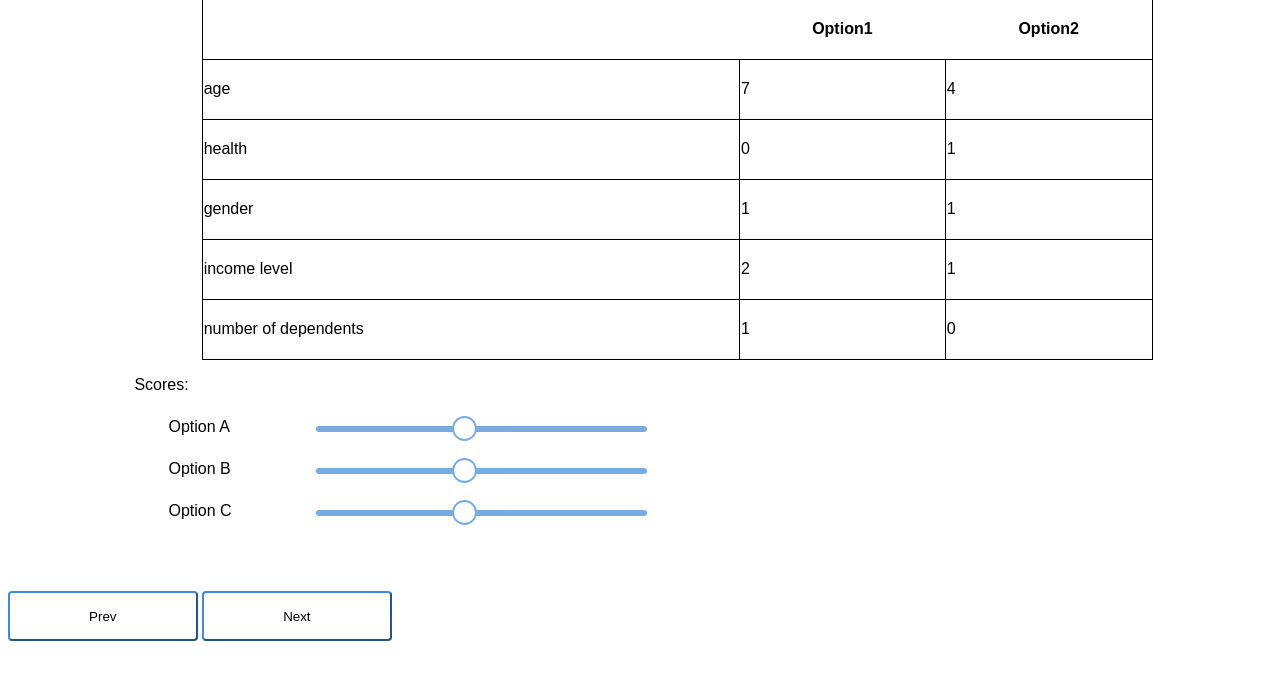
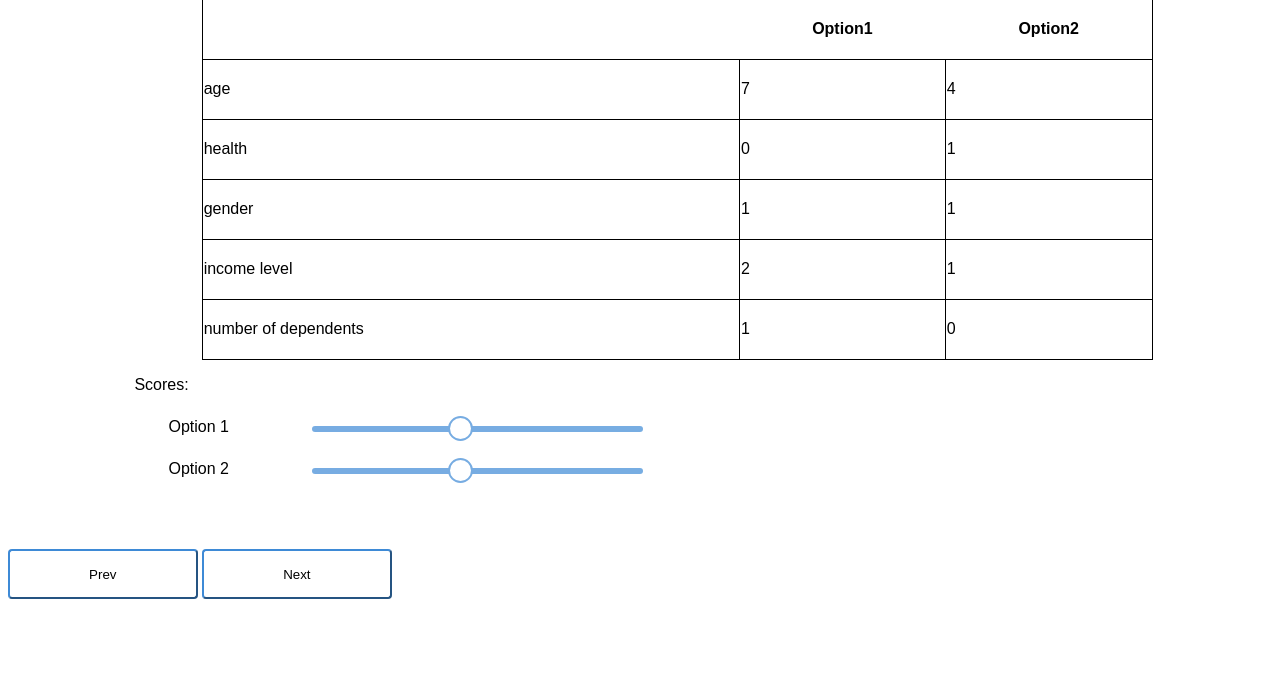
Before and after one commit to inwonakng/ethical_ai, a Django app: page /loadsurvey in a window 1280 px wide. Shown: the part 127-800 px from the top of the page. Run offline with Django 3.2, Linux system fonts and the light colour scheme; some libraries are stand-ins or nearby versions.

Commit message:
Dynamic Sliders
Displays a dynamic amount of sliders based on the array of options given.

```diff
--- a/ethicssite/static/scripts/compiled_js/helper.js
+++ b/ethicssite/static/scripts/compiled_js/helper.js
@@ -3,6 +3,11 @@
 // I want to change this area here, so instead of appending it to the page, it will just add it to the page.
 function addsurveytopage(element) {
     document.getElementById("survey").append(element);
+}
+function addsliderstopage(i) {
+    for (var j = 0; j < i; j++) {
+        document.getElementById("scorecontainer").append(makeslider(String((j + 1))));
+    }
 }
 function make(tag, id) {
     let item = document.createElement(tag);
--- a/ethicssite/static/scripts/compiled_js/samplescript.js
+++ b/ethicssite/static/scripts/compiled_js/samplescript.js
@@ -11,6 +11,7 @@ function writetopage(data, args) {
     //     question.appendChild(oneq)
     // }
     addsurveytopage(question);
+    addsliderstopage(data.length);
 }
 function maketable(data, index) {
     let table = make('table', 'table' + index);
@@ -30,12 +31,26 @@ function maketable(data, index) {
             row.insertCell().innerHTML = d[key];
         }
     }
-    let count = 0;
-    for (let key in data) {
-        count++;
-        console.log(count);
-    }
     return table;
+}
+function makeslider(index) {
+    let scorecontainer = make('div', 'option-score-container');
+    let title = make('p');
+    title.className = "option-score";
+    title.innerHTML = "Option " + index;
+    let slidercontainer = make('div');
+    slidercontainer.className = "slidecontainer";
+    var slider = document.createElement('input');
+    slider.type = "range";
+    slider.id = 'range' + 1;
+    slider.min = "1";
+    slider.max = "10";
+    slider.value = "5";
+    slider.className = "slider";
+    slidercontainer.appendChild(slider);
+    scorecontainer.appendChild(title);
+    scorecontainer.appendChild(slidercontainer);
+    return scorecontainer;
 }
 // testing grabbing generated survey scenario
 http('getscenario', writetopage, 0);
--- a/ethicssite/static/scripts/helper.ts
+++ b/ethicssite/static/scripts/helper.ts
@@ -5,9 +5,9 @@ function addsurveytopage(element:any){
     document.getElementById("survey").append(element)
 }
 
-function addsliderstopage(i){
-    for(let j in i){
-        document.getElementById("sliders").append();
+function addsliderstopage(i:number){
+    for(var j=0; j < i; j++){
+        document.getElementById("scorecontainer").append(makeslider(String((j+1))));
     }
 
 }
--- a/ethicssite/survey/templates/survey/survey-page.html
+++ b/ethicssite/survey/templates/survey/survey-page.html
@@ -12,25 +12,8 @@
 
     <div id="scorecontainer">
       <p>Scores: </p>
-      <div id="option-score-container">
-        <p class="option-score">Option A</p>
-        <div class="slidecontainer">
-          <input type="range" min="1" max="10" value="5" class="slider" id="myRange">
-        </div>
-      </div>
-      <div>
-        <p class="option-score">Option B</p>
-        <div class="slidecontainer">
-          <input type="range" min="1" max="10" value="5" class="slider" id="myRange">
-        </div>
-      </div>
-      <div>
-        <p class="option-score">Option C</p>
-        <div class="slidecontainer">
-          <input type="range" min="1" max="10" value="5" class="slider" id="myRange">
-        </div>
-      </div>
     </div>
+
     <button>Prev</button>
     <button>Next</button>
     <div id='showData'></div>
```
Also changed, not shown: ethicssite/static/scripts/samplescript.ts (+17 -4 lines), 2 other files.
